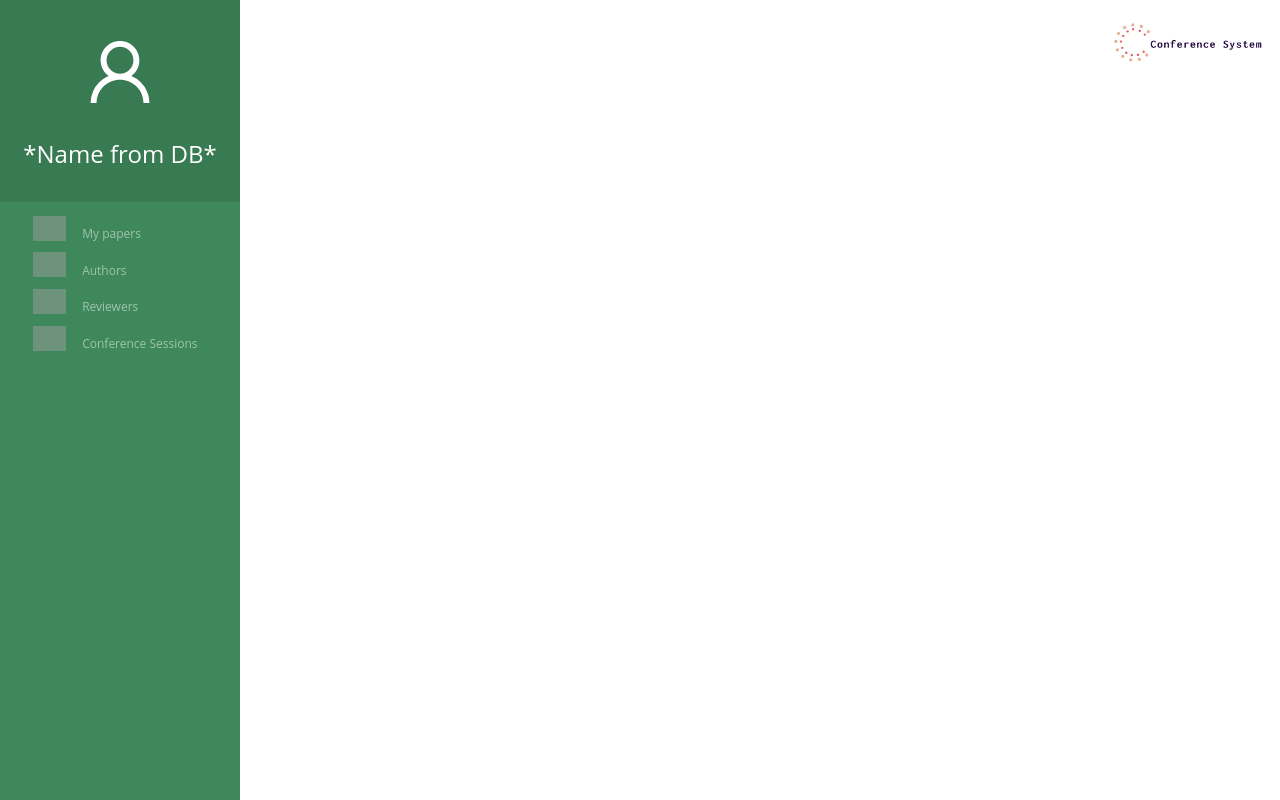
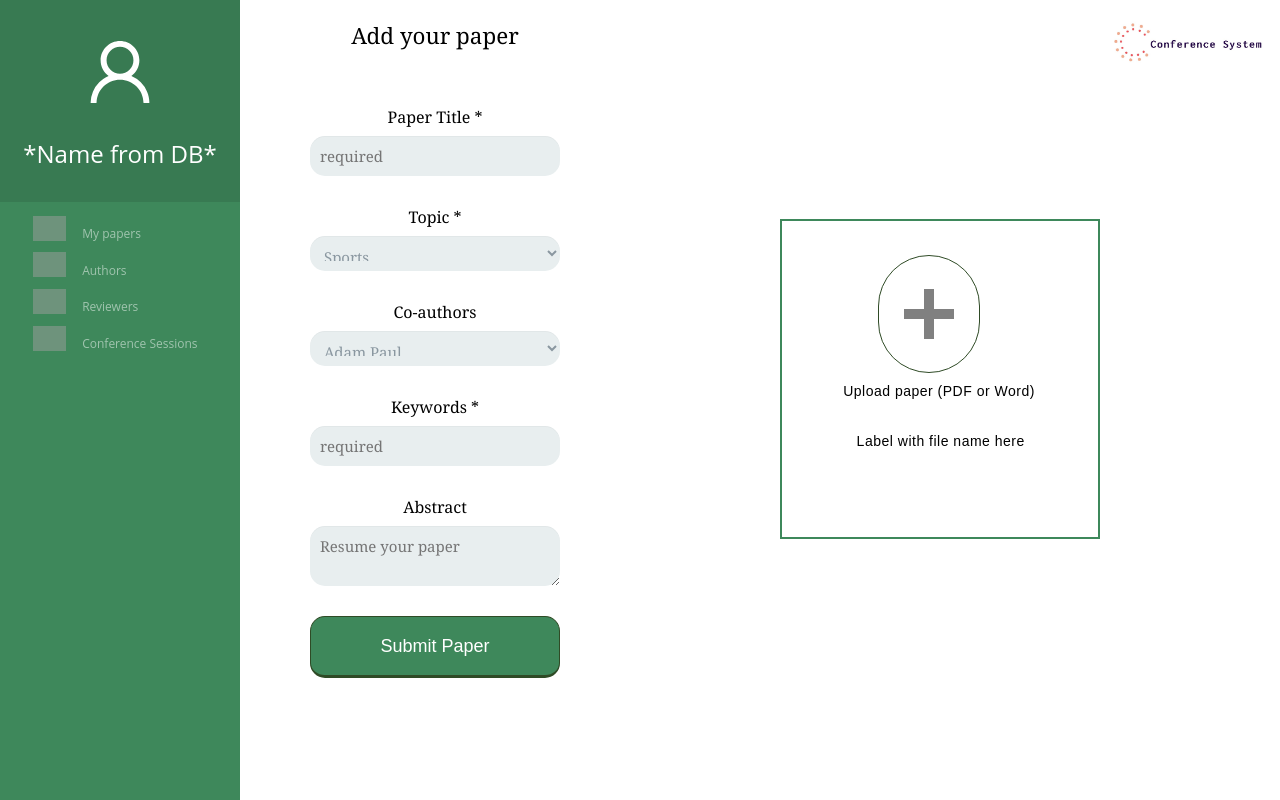
Before and after one commit to albu-alex/Echipa-9, a React (Create React App) app in the folder view/: page /authoraddpaper in a window 1280 px wide. Built offline with nearby package versions, Linux system fonts and the light colour scheme; grey boxes are pictures that could not be loaded.

Commit message:
Finished add paper page for author

```diff
--- a/view/src/pages/autor-addpaperpage/author-addpaperpage.component.jsx
+++ b/view/src/pages/autor-addpaperpage/author-addpaperpage.component.jsx
@@ -10,6 +10,47 @@ const AuthorAddPaperPage = () => {
         <>
             <Header />
             <Sidebar />
+            <div className='add-container'>
+                <div class="form-style-5">
+                    <form>
+                        <legend>Add your paper</legend>
+                        <label>Paper Title *</label>
+                        <input type="text" name="field1" placeholder="required" required />
+                        <label for="topic">Topic *</label>
+                        <select id="topic" name="field4">
+                            <option value="sports">Sports</option>
+                            <option value="history">History</option>
+                            <option value="health">Health</option>
+                            <option value="more">More to come...</option>
+                        </select>
+                        <label for="co-authors">Co-authors</label>
+                        <select id="co-authors" name="field4">
+                            <option value="name1">Adam Paul</option>
+                            <option value="name2">Albu Alex</option>
+                            <option value="name3">Andrioaie Daria</option>
+                            <option value="more">More to come...</option>
+                        </select>
+                        <label>Keywords *</label>
+                        <input type="text" name="field2" placeholder="required" required />
+                        <label>Abstract</label>
+                        <textarea name="field3" placeholder="Resume your paper"></textarea>
+                        <input type="submit" value="Submit Paper" required />
+                    </form>
+                </div>
+                <div className='upload-paper'>
+                    <div className='plus-button-container'>
+                        <div className='right-button'>
+                            <label for="file-upload" class="plus-button plus-button--large"></label>
+                            <input id="file-upload" type="file" />
+                        </div>
+                        <br></br>
+                        <div className='right-paragraph'>
+                            <p>&nbsp;&nbsp; Upload paper (PDF or Word)</p>
+                        </div>
+                        <p>&nbsp;&nbsp; &nbsp;&nbsp;&nbsp;&nbsp; &nbsp;&nbsp; &nbsp;&nbsp; &nbsp;&nbsp;   Label with file name here</p>
+                    </div>
+                </div>
+            </div>
         </>
     )
 }
--- a/view/src/pages/autor-addpaperpage/author-addpaperpage.styles.css
+++ b/view/src/pages/autor-addpaperpage/author-addpaperpage.styles.css
@@ -0,0 +1,194 @@
+.add-container {
+    display: flex;
+    flex-direction: row;
+    align-items: center;
+}
+
+.form-style-5 {
+    /* max-width: 500px; */
+    padding: 10px 20px;
+    margin-left: 15em;
+    padding: 20px;
+    border-radius: 15px;
+    width: 500px;
+    font-family: Georgia, "Times New Roman", Times, serif;
+}
+
+.form-style-5 fieldset {
+    border: none;
+}
+
+.form-style-5 legend {
+    font-size: 1.4em;
+    margin-bottom: 10px;
+    padding-bottom: 2em;
+}
+
+.form-style-5 label {
+    display: block;
+    margin-bottom: 8px;
+}
+
+.form-style-5 input[type="text"],
+.form-style-5 input[type="date"],
+.form-style-5 input[type="datetime"],
+.form-style-5 input[type="email"],
+.form-style-5 input[type="number"],
+.form-style-5 input[type="search"],
+.form-style-5 input[type="time"],
+.form-style-5 input[type="url"],
+.form-style-5 textarea,
+.form-style-5 select {
+    font-family: Georgia, "Times New Roman", Times, serif;
+    background: rgba(255, 255, 255, .1);
+    border: none;
+    border-radius: 15px;
+    font-size: 15px;
+    margin: 0;
+    outline: 0;
+    padding: 10px;
+    width: 100%;
+    box-sizing: border-box;
+    -webkit-box-sizing: border-box;
+    -moz-box-sizing: border-box;
+    background-color: #e8eeef;
+    color: #8a97a0;
+    -webkit-box-shadow: 0 1px 0 rgba(0, 0, 0, 0.03) inset;
+    box-shadow: 0 1px 0 rgba(0, 0, 0, 0.03) inset;
+    margin-bottom: 30px;
+}
+
+.form-style-5 input[type="text"]:focus,
+.form-style-5 input[type="date"]:focus,
+.form-style-5 input[type="datetime"]:focus,
+.form-style-5 input[type="email"]:focus,
+.form-style-5 input[type="number"]:focus,
+.form-style-5 input[type="search"]:focus,
+.form-style-5 input[type="time"]:focus,
+.form-style-5 input[type="url"]:focus,
+.form-style-5 textarea:focus,
+.form-style-5 select:focus {
+    background: #d2d9dd;
+}
+
+.form-style-5 select {
+    -webkit-appearance: menulist-button;
+    height: 35px;
+}
+
+.form-style-5 input[type="submit"],
+.form-style-5 input[type="button"] {
+    position: relative;
+    display: block;
+    padding: 19px 39px 18px 39px;
+    color: #FFF;
+    margin: 0 auto;
+    background: var(--green);
+    font-size: 18px;
+    text-align: center;
+    font-style: normal;
+    width: 100%;
+    border: 1px solid var(--dark-green);
+    border-width: 1px 1px 3px;
+    margin-bottom: 10px;
+    border-radius: 15px;
+}
+
+.form-style-5 input[type="submit"]:hover,
+.form-style-5 input[type="button"]:hover {
+    background: var(--dark-green);
+}
+
+.upload-paper {
+    padding-left: 150px;
+    padding-top: 50px;
+}
+
+input[type="file"] {
+    display: none;
+    width: 200px;
+}
+
+.custom-file-upload {
+    border: 1px solid #ccc;
+    display: inline-block;
+    padding: 6px 12px;
+    cursor: pointer;
+}
+
+.upload-paper label {
+    border-radius: 200px;
+    border: 1px solid var(--dark-green);
+    /* background-color: var(--green); */
+    color: #FFFFFF;
+    font-size: 50px;
+    font-weight: bold;
+    padding: 30px 50px;
+    letter-spacing: 1px;
+    text-transform: uppercase;
+    transition: transform 80ms ease-in;
+    cursor: pointer;
+}
+
+.upload-paper label:active {
+    transform: scale(0.95);
+}
+
+.upload-paper label:focus {
+    outline: none;
+}
+
+
+
+.plus-button-container {
+    width: 20em;
+    border: 2px solid var(--green);
+    height: 20em;
+}
+
+.right-button {
+    padding-top: 4em;
+    padding-left: 6em;
+}
+
+.right-paragraph {
+    padding-left: 3em;
+}
+
+.plus-button {
+    border: 2px solid lightgrey;
+    background-color: #fff;
+    height: 2.5em;
+    width: 2.5em;
+    border-radius: 999px;
+    position: relative;
+}
+
+.plus-button:after,
+.plus-button:before {
+    content: "";
+    display: block;
+    background-color: grey;
+    position: absolute;
+    top: 50%;
+    left: 50%;
+    transform: translate(-50%, -50%);
+}
+
+.plus-button:before {
+    height: 1em;
+    width: 0.2em;
+}
+
+.plus-button:after {
+    height: 0.2em;
+    width: 1em;
+}
+
+.plus-button--small {
+    font-size: 12px;
+}
+
+.plus-button--large {
+    font-size: 22px;
+}
```
